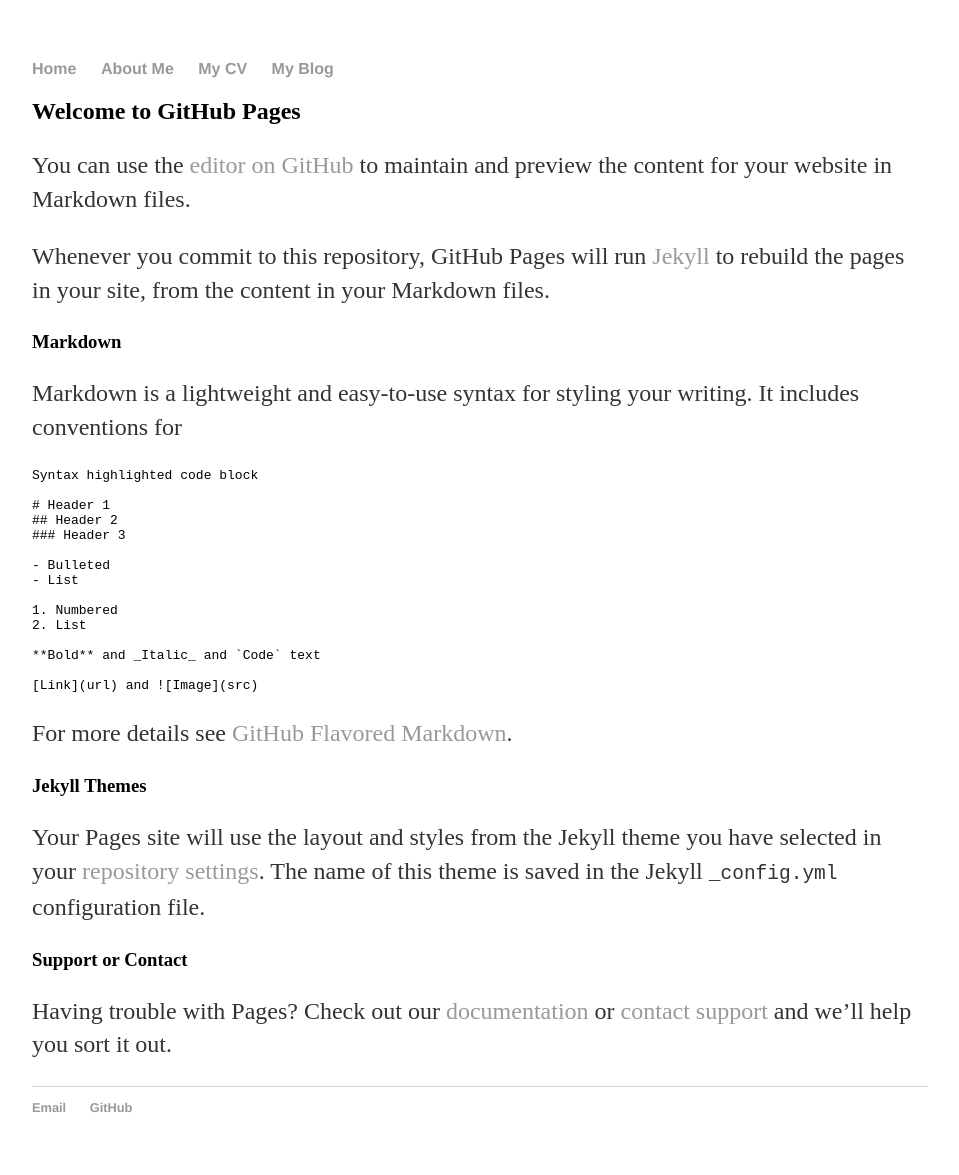
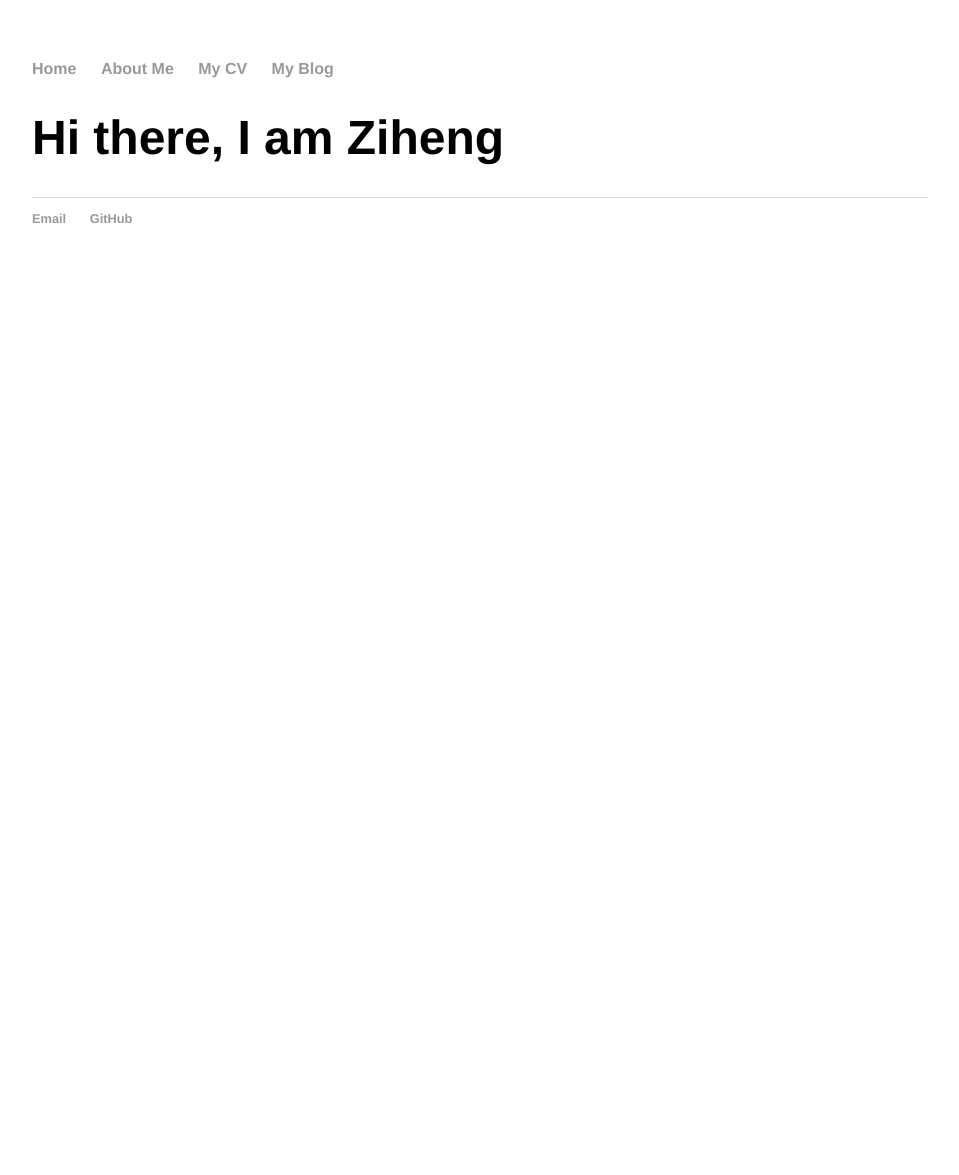
Before and after one commit to ZihengZZH/ZihengZZH.github.io, a Jekyll site: the page built from index.html, in a window 1280 px wide. Shown: the whole page, without its empty margins (160-1119 px from the left). Built offline with Jekyll 4.4.1, drawn with Linux system fonts in a browser that asks for light colours; our own code applies the rules of GitHub Pages for plain Markdown files; after the commit the page ends 900 px from its top, so only the background shows below that.

Commit message:
analytics

````diff
--- a/_config.yml
+++ b/_config.yml
@@ -1,3 +1,4 @@
 name: Ziheng Zhang
 markdown: kramdown
-permalink: /blog/:year/:month/:day/:title
+paginate: 10
+paginate_path: "/blogs/page:num/"
--- /dev/null
+++ b/_includes/head.html
@@ -0,0 +1,6 @@
+<head>
+
+    <!-- google analytics - i will not share this data with google -->
+    {% include analytics.html %}
+
+</head>
--- a/index.md
+++ /dev/null
@@ -1,37 +0,0 @@
-## Welcome to GitHub Pages
-
-You can use the [editor on GitHub](https://github.com/ZihengZZH/ZihengZZH.github.io/edit/master/index.md) to maintain and preview the content for your website in Markdown files.
-
-Whenever you commit to this repository, GitHub Pages will run [Jekyll](https://jekyllrb.com/) to rebuild the pages in your site, from the content in your Markdown files.
-
-### Markdown
-
-Markdown is a lightweight and easy-to-use syntax for styling your writing. It includes conventions for
-
-```markdown
-Syntax highlighted code block
-
-# Header 1
-## Header 2
-### Header 3
-
-- Bulleted
-- List
-
-1. Numbered
-2. List
-
-**Bold** and _Italic_ and `Code` text
-
-[Link](url) and ![Image](src)
-```
-
-For more details see [GitHub Flavored Markdown](https://guides.github.com/features/mastering-markdown/).
-
-### Jekyll Themes
-
-Your Pages site will use the layout and styles from the Jekyll theme you have selected in your [repository settings](https://github.com/ZihengZZH/ZihengZZH.github.io/settings). The name of this theme is saved in the Jekyll `_config.yml` configuration file.
-
-### Support or Contact
-
-Having trouble with Pages? Check out our [documentation](https://help.github.com/categories/github-pages-basics/) or [contact support](https://github.com/contact) and we’ll help you sort it out.
````
Also changed, not shown: _includes/analytics.html (added, +11 -0 lines), README.md (added), _includes/footer.html (added), _includes/header.html (added).
